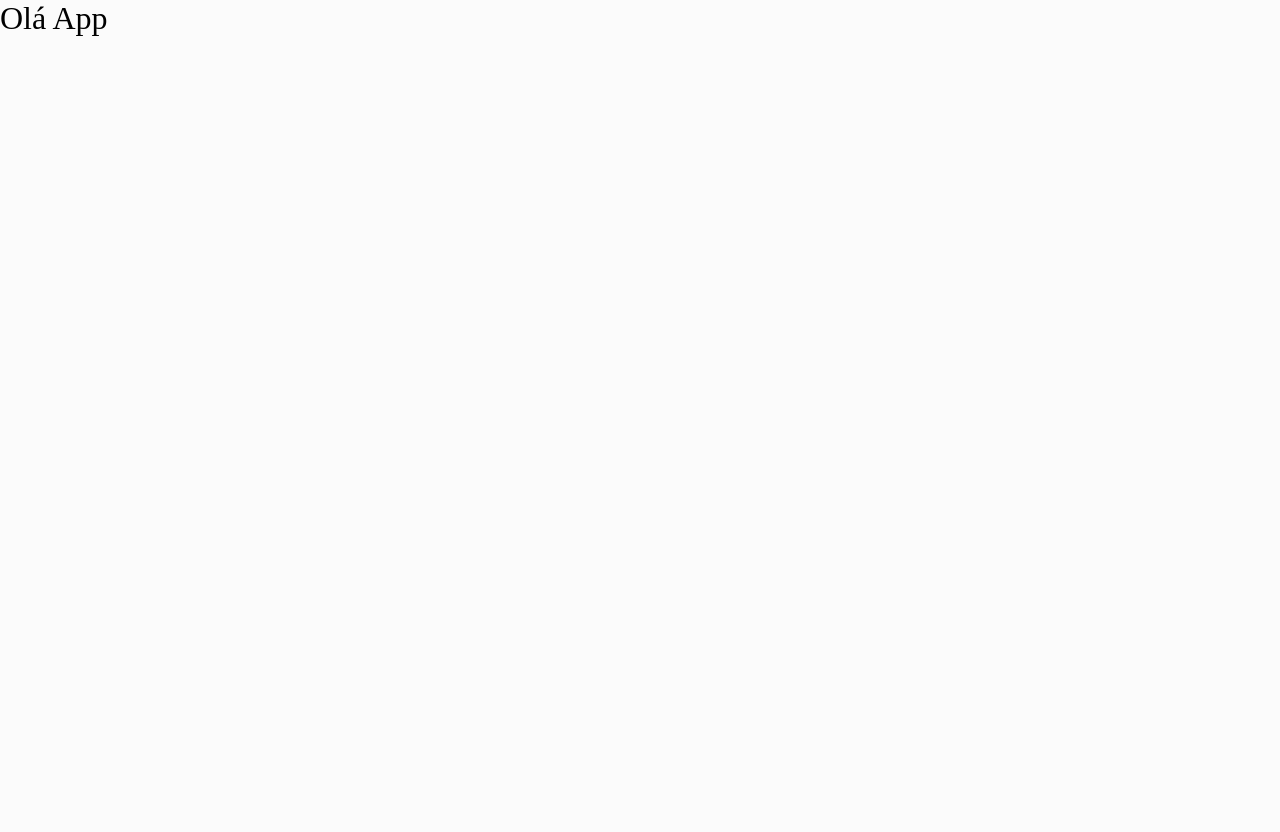
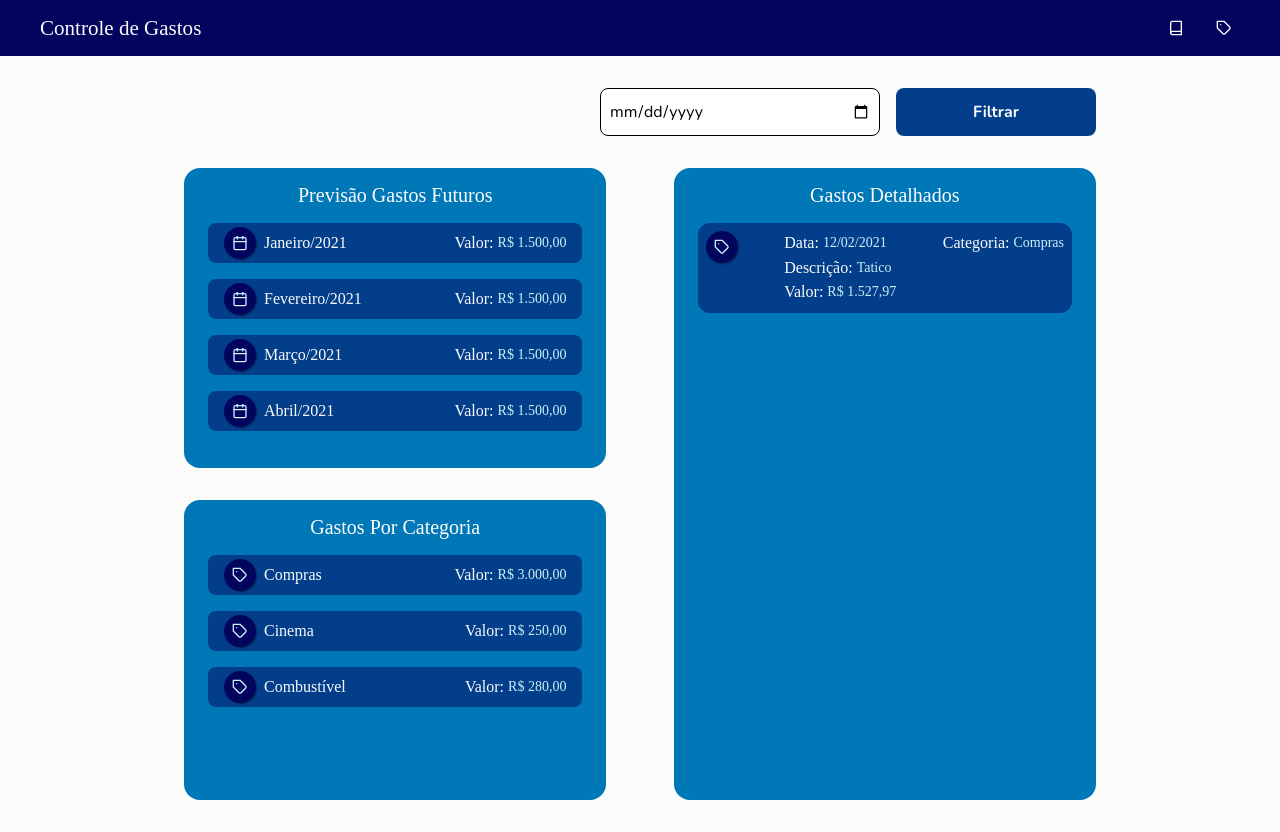
Before and after one commit to Henrique523/ControleDeGastos, a React (Create React App) app in the folder web/: page / in a window 1280 px wide. Before the commit the page ends 800 px from the top, so only its background shows below. Built offline with nearby package versions, Linux system fonts and the light colour scheme.

Commit message:
feat: finaliza criação da tela do dashboard do sistema. Criação de componentes para padronizar html e css de certas paginas do sistema.

```diff
--- a/web/package.json
+++ b/web/package.json
@@ -10,9 +10,13 @@
     "@types/node": "^12.0.0",
     "@types/react": "^17.0.0",
     "@types/react-dom": "^17.0.0",
+    "polished": "^4.1.0",
     "react": "^17.0.1",
     "react-dom": "^17.0.1",
+    "react-icons": "^4.2.0",
+    "react-router-dom": "^5.2.0",
     "react-scripts": "4.0.2",
+    "react-spring": "^8.0.27",
     "styled-components": "^5.2.1",
     "typescript": "^4.1.2",
     "web-vitals": "^1.0.1"
@@ -42,6 +46,7 @@
     ]
   },
   "devDependencies": {
+    "@types/react-router-dom": "^5.1.7",
     "@types/styled-components": "^5.1.7",
     "@typescript-eslint/eslint-plugin": "^4.8.1",
     "@typescript-eslint/parser": "^4.8.1",
--- a/web/src/App.tsx
+++ b/web/src/App.tsx
@@ -1,12 +1,15 @@
 import React from 'react'
+import { BrowserRouter as Router } from 'react-router-dom'
+
+import Routes from './routes'
 
 import GlobalStyles from './styles/global'
 
 const App: React.FC = () => (
-  <>
-    <h1>Olá App</h1>
+  <Router>
+    <Routes />
     <GlobalStyles />
-  </>
+  </Router>
 )
 
 export default App
--- /dev/null
+++ b/web/src/components/DetailedCost/index.tsx
@@ -0,0 +1,42 @@
+import React from 'react'
+import { FiTag } from 'react-icons/fi'
+
+import { Detailed } from './style'
+
+interface DetailedCostData {
+  data: string
+  description: string
+  value: string
+  category: string
+}
+
+const DetailedCost: React.FC<DetailedCostData> = ({ data, description, value, category }) => {
+  return (
+    <Detailed>
+      <div className="specific-spend-tag">
+        <FiTag />
+      </div>
+      <div className="column-data">
+        <div className="info-column-data">
+          <strong className="specific-spend-strong">Data: </strong>
+          <p className="specific-spend-p">{data}</p>
+        </div>
+        <div className="info-column-data">
+          <strong className="specific-spend-strong">Descrição: </strong>
+          <p className="specific-spend-p">{description}</p>
+        </div>
+        <div className="info-column-data">
+          <strong className="specific-spend-strong">Valor: </strong>
+          <p className="specific-spend-p">{value}</p>
+        </div>
+      </div>
+
+      <div className="specific-spend-category">
+        <strong className="specific-spend-strong">Categoria: </strong>
+        <p className="specific-spend-p">{category}</p>
+      </div>
+    </Detailed>
+  )
+}
+
+export default DetailedCost
--- /dev/null
+++ b/web/src/components/DetailedCost/style.ts
@@ -0,0 +1,62 @@
+import styled from 'styled-components'
+
+export const Detailed = styled.div`
+  margin-top: 16px;
+  padding: 8px;
+  width: 100%;
+
+  background: #023e8a;
+  border-radius: 12px;
+
+  display: flex;
+  align-items: flex-start;
+  justify-content: center;
+
+  transition: transform 0.2s;
+
+  &:hover {
+    transform: translateX(8px);
+  }
+
+  .specific-spend-tag {
+    width: 32px;
+    height: 32px;
+    border-radius: 50%;
+    background: #03045e;
+    box-shadow: 1px 1px 2px rgba(0, 0, 0, 0.4);
+
+    display: flex;
+    align-items: center;
+    justify-content: center;
+
+    svg {
+      color: #caf0f8;
+      font-size: 16px;
+    }
+  }
+
+  .column-data {
+    display: flex;
+    flex-direction: column;
+    justify-content: space-between;
+    align-items: flex-start;
+    margin: 0 auto;
+  }
+
+  .info-column-data,
+  .specific-spend-category {
+    display: flex;
+    align-items: center;
+  }
+
+  .specific-spend-strong {
+    color: #fbfbfb;
+    line-height: 24.55px;
+  }
+
+  .specific-spend-p {
+    margin-left: 4px;
+    font-size: 14px;
+    color: #caf0f8;
+  }
+`
--- /dev/null
+++ b/web/src/components/Header/index.tsx
@@ -0,0 +1,28 @@
+import React from 'react'
+import { FiChevronLeft, FiBook, FiTag } from 'react-icons/fi'
+
+import { HeaderComponent, ButtonIcon } from './style'
+
+interface HeaderProps {
+  iconLeft: 'goBack' | 'cost' | 'category'
+  iconRight: 'goBack' | 'cost' | 'category'
+}
+
+const icons = {
+  goBack: <FiChevronLeft color="#fbfbfb" />,
+  cost: <FiBook color="#fbfbfb" />,
+  category: <FiTag color="#fbfbfb" />,
+}
+
+const Header: React.FC<HeaderProps> = ({ iconLeft, iconRight }) => {
+  return (
+    <HeaderComponent>
+      <h3>Controle de Gastos</h3>
+
+      <ButtonIcon type="button">{icons[iconLeft]}</ButtonIcon>
+      <ButtonIcon type="button">{icons[iconRight]}</ButtonIcon>
+    </HeaderComponent>
+  )
+}
+
+export default Header
--- /dev/null
+++ b/web/src/components/Header/style.ts
@@ -0,0 +1,40 @@
+import styled from 'styled-components'
+import { lighten } from 'polished'
+
+export const HeaderComponent = styled.div`
+  width: 100%;
+  height: 56px;
+  background: #03045e;
+  padding: 0 40px;
+
+  display: flex;
+  align-items: center;
+  justify-content: space-between;
+
+  font-size: 18px;
+  color: #fbfbfb;
+`
+
+export const ButtonIcon = styled.button`
+  display: flex;
+  justify-content: center;
+  align-items: center;
+
+  border: 0;
+  padding: 8px;
+  border-radius: 50%;
+  background: #03045e;
+  transition: background-color 0.2s;
+
+  & {
+    margin-left: auto;
+  }
+
+  & + & {
+    margin-left: 16px;
+  }
+
+  &:hover {
+    background: ${lighten(0.08, '#03045e')};
+  }
+`
--- /dev/null
+++ b/web/src/components/ResumedCost/index.tsx
@@ -0,0 +1,33 @@
+import React from 'react'
+import { FiCalendar, FiTag } from 'react-icons/fi'
+
+import { Resumed } from './style'
+
+interface IconSelected {
+  type: 'calendar' | 'tag'
+  dateOrCategory: string
+  value: string
+}
+
+const icons = {
+  calendar: <FiCalendar />,
+  tag: <FiTag />,
+}
+
+const ResumedCost: React.FC<IconSelected> = ({ type, dateOrCategory, value }) => {
+  return (
+    <Resumed>
+      <div className="icon-and-date-or-category-and-value-resumed-cost">
+        <div className="icon-circle-resumed-cost">{icons[type]}</div>
+        <div className="strong-category-or-date-resumed-cost">{dateOrCategory}</div>
+      </div>
+
+      <div className="icon-and-date-or-category-and-value-resumed-cost">
+        <div className="value-description-resumed-cost">Valor:</div>
+        <p>{value}</p>
+      </div>
+    </Resumed>
+  )
+}
+
+export default ResumedCost
--- /dev/null
+++ b/web/src/components/ResumedCost/style.ts
@@ -0,0 +1,59 @@
+import styled from 'styled-components'
+
+export const Resumed = styled.div`
+  display: flex;
+  align-items: center;
+  justify-content: space-between;
+
+  width: 100%;
+  height: 40px;
+  margin-top: 16px;
+  padding: 0 16px;
+  background: #023e8a;
+
+  border-radius: 8px;
+
+  transition: transform 0.2s;
+
+  &:hover {
+    transform: translateX(8px);
+  }
+
+  .icon-and-date-or-category-and-value-resumed-cost {
+    display: flex;
+    align-items: center;
+  }
+
+  .icon-and-date-or-category-and-value-resumed-cost .icon-circle-resumed-cost {
+    width: 32px;
+    height: 32px;
+    border-radius: 50%;
+    background: #03045e;
+    margin-right: 8px;
+    box-shadow: 1px 1px 2px rgba(0, 0, 0, 0.4);
+
+    display: flex;
+    justify-content: center;
+    align-items: center;
+
+    svg {
+      color: #caf0f8;
+      font-size: 16px;
+    }
+  }
+
+  .icon-and-date-or-category-and-value-resumed-cost .strong-category-or-date-resumed-cost,
+  .icon-and-date-or-category-and-value-resumed-cost .value-description-resumed-cost {
+    color: #fbfbfb;
+    line-height: 24.55px;
+  }
+
+  .value-description-resumed-cost {
+    margin-right: 4px;
+  }
+
+  .icon-and-date-or-category-and-value-resumed-cost p {
+    color: #caf0f8;
+    font-size: 14px;
+  }
+`
--- /dev/null
+++ b/web/src/pages/Dashboard/index.tsx
@@ -0,0 +1,50 @@
+import React from 'react'
+
+import Header from '../../components/Header'
+import ResumedCost from '../../components/ResumedCost'
+import DetailedCost from '../../components/DetailedCost'
+
+import { Content, CardFutureSpends, DashboardCards, ResumedSpends, DetailedSpends } from './styles'
+
+const Dashboard: React.FC = () => (
+  <>
+    <Header iconLeft="cost" iconRight="category" />
+
+    <Content>
+      <form>
+        <input type="date" placeholder="Data Inicial" />
+        <button type="submit">Filtrar</button>
+      </form>
+
+      <DashboardCards>
+        <ResumedSpends>
+          <CardFutureSpends>
+            <h3>Previsão Gastos Futuros</h3>
+
+            <ResumedCost dateOrCategory="Janeiro/2021" type="calendar" value="R$ 1.500,00" />
+            <ResumedCost dateOrCategory="Fevereiro/2021" type="calendar" value="R$ 1.500,00" />
+            <ResumedCost dateOrCategory="Março/2021" type="calendar" value="R$ 1.500,00" />
+            <ResumedCost dateOrCategory="Abril/2021" type="calendar" value="R$ 1.500,00" />
+          </CardFutureSpends>
+
+          <CardFutureSpends>
+            <h3>Gastos Por Categoria</h3>
+
+            <ResumedCost dateOrCategory="Compras" type="tag" value="R$ 3.000,00" />
+            <ResumedCost dateOrCategory="Cinema" type="tag" value="R$ 250,00" />
+            <ResumedCost dateOrCategory="Combustível" type="tag" value="R$ 280,00" />
+          </CardFutureSpends>
+        </ResumedSpends>
+
+        <DetailedSpends>
+          <h3>Gastos Detalhados</h3>
+
+          <DetailedCost data="12/02/2021" description="Tatico" value="R$ 1.527,97" category="Compras" />
+        </DetailedSpends>
+      </DashboardCards>
+    </Content>
+  </>
+)
+
+// MENSAL -> BUSCAR OS PRÓXIMOS 4 MESES
+export default Dashboard
--- /dev/null
+++ b/web/src/pages/Dashboard/styles.ts
@@ -0,0 +1,122 @@
+import styled, { keyframes } from 'styled-components'
+import { shade } from 'polished'
+
+const appearFromLeft = keyframes`
+  from {
+    opacity: 0;
+    transform: translateX(-84px)
+  }
+  to {
+    opacity: 1;
+    transform: translateX(0)
+  }
+`
+
+const appearFromRight = keyframes`
+  from {
+    opacity: 0;
+    transform: translateX(84px)
+  }
+  to {
+    opacity: 1;
+    transform: translateX(0)
+  }
+`
+
+export const Content = styled.div`
+  display: flex;
+  flex-direction: column;
+
+  padding: 32px 184px 0;
+
+  form {
+    display: flex;
+    align-items: center;
+
+    margin-left: auto;
+
+    input {
+      margin-right: 16px;
+      padding: 0 8px;
+
+      border: 1px solid #000;
+      border-radius: 8px;
+      width: 280px;
+      height: 48px;
+
+      font-size: 16px;
+    }
+
+    button {
+      width: 200px;
+      height: 48px;
+      background: #023e8a;
+
+      border: 0;
+      border-radius: 8px;
+
+      color: #fbfbfb;
+      font-weight: bold;
+      transition: background-color 0.2s;
+
+      &:hover {
+        background: ${shade(0.2, '#023e8a')};
+      }
+    }
+  }
+`
+
+export const DashboardCards = styled.div`
+  display: flex;
+  justify-content: space-between;
+
+  width: 100%;
+  margin-bottom: 32px;
+`
+
+export const ResumedSpends = styled.div`
+  display: flex;
+  flex-direction: column;
+
+  animation: ${appearFromLeft} 1s;
+`
+
+export const CardFutureSpends = styled.div`
+  margin-top: 32px;
+  padding: 16px 24px 24px;
+  width: 33vw;
+  height: 300px;
+  margin-right: 8px;
+
+  background: #0077b6;
+  border-radius: 16px;
+
+  display: flex;
+  flex-direction: column;
+  align-items: center;
+
+  h3 {
+    color: #fbfbfb;
+    font-size: 20px;
+  }
+`
+
+export const DetailedSpends = styled.div`
+  margin-top: 32px;
+  padding: 16px 24px 24px;
+  width: 33vw;
+
+  background: #0077b6;
+  border-radius: 16px;
+
+  display: flex;
+  flex-direction: column;
+  align-items: center;
+
+  animation: ${appearFromRight} 2s;
+
+  h3 {
+    color: #fbfbfb;
+    font-size: 20px;
+  }
+`
--- /dev/null
+++ b/web/src/routes/index.tsx
@@ -0,0 +1,12 @@
+import React from 'react'
+import { Switch, Route } from 'react-router-dom'
+
+import Dashboard from '../pages/Dashboard'
+
+const Routes: React.FC = () => (
+  <Switch>
+    <Route path="/" exact component={Dashboard} />
+  </Switch>
+)
+
+export default Routes
```
